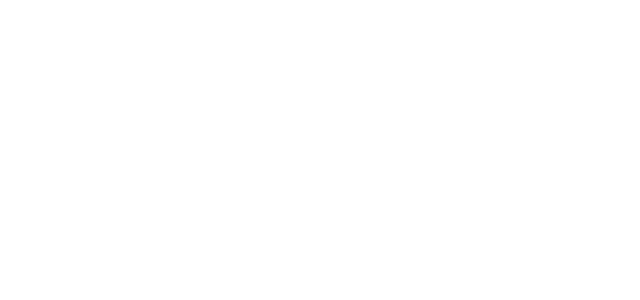
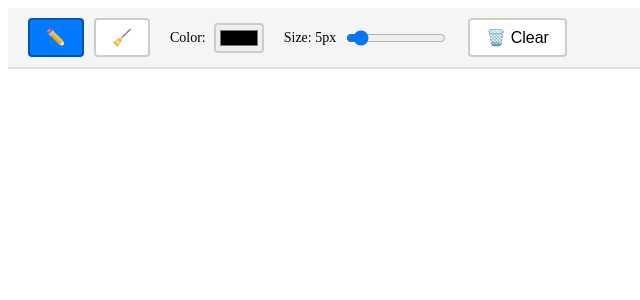
Before and after one commit to rosskuehl1/paint-app, a React (Vite) app: page / in a window 1280 px wide. Shown: the top 300 px of the page, without its empty margins (0-640 px from the left). Built offline with nearby package versions, Linux system fonts and the light colour scheme.

Commit message:
Add toolbar with pen, eraser, color picker, brush size, and clear functionality

```diff
--- a/src/app/app.module.css
+++ b/src/app/app.module.css
@@ -4,9 +4,75 @@
   width: 100vw;
   height: 100vh;
   overflow: hidden;
+  display: flex;
+  flex-direction: column;
+}
+
+.toolbar {
+  display: flex;
+  align-items: center;
+  gap: 20px;
+  padding: 10px 20px;
+  background-color: #f5f5f5;
+  border-bottom: 2px solid #ddd;
+  box-shadow: 0 2px 4px rgba(0, 0, 0, 0.1);
+}
+
+.toolGroup {
+  display: flex;
+  align-items: center;
+  gap: 10px;
+}
+
+.toolButton {
+  padding: 8px 16px;
+  border: 2px solid #ccc;
+  border-radius: 4px;
+  background-color: white;
+  cursor: pointer;
+  font-size: 16px;
+  transition: all 0.2s;
+}
+
+.toolButton:hover {
+  background-color: #e9e9e9;
+  border-color: #999;
+}
+
+.toolButton.active {
+  background-color: #007bff;
+  color: white;
+  border-color: #0056b3;
+}
+
+.label {
+  display: flex;
+  align-items: center;
+  gap: 8px;
+  font-size: 14px;
+  font-weight: 500;
+}
+
+.colorPicker {
+  width: 50px;
+  height: 30px;
+  border: 2px solid #ccc;
+  border-radius: 4px;
+  cursor: pointer;
+}
+
+.colorPicker:disabled {
+  opacity: 0.5;
+  cursor: not-allowed;
+}
+
+.slider {
+  width: 100px;
+  cursor: pointer;
 }
 
 .canvas {
   display: block;
   cursor: crosshair;
+  flex: 1;
 }
--- a/src/app/app.tsx
+++ b/src/app/app.tsx
@@ -1,8 +1,13 @@
-import { useRef, useEffect } from 'react';
+import { useRef, useEffect, useState } from 'react';
 import styles from './app.module.css';
+
+type Tool = 'pen' | 'eraser';
 
 export function App() {
   const canvasRef = useRef<HTMLCanvasElement>(null);
+  const [tool, setTool] = useState<Tool>('pen');
+  const [color, setColor] = useState('#000000');
+  const [brushSize, setBrushSize] = useState(5);
 
   useEffect(() => {
     const canvas = canvasRef.current;
@@ -13,7 +18,7 @@
 
     // Set canvas size
     canvas.width = window.innerWidth;
-    canvas.height = window.innerHeight;
+    canvas.height = window.innerHeight - 60; // Account for toolbar height
 
     // Fill with white background
     ctx.fillStyle = 'white';
@@ -22,6 +27,68 @@
 
   return (
     <div className={styles.container}>
+      <div className={styles.toolbar}>
+        <div className={styles.toolGroup}>
+          <button
+            className={`${styles.toolButton} ${tool === 'pen' ? styles.active : ''}`}
+            onClick={() => setTool('pen')}
+            title="Pen"
+          >
+            <span role="img" aria-label="Pen">✏️</span>
+          </button>
+          <button
+            className={`${styles.toolButton} ${tool === 'eraser' ? styles.active : ''}`}
+            onClick={() => setTool('eraser')}
+            title="Eraser"
+          >
+            <span role="img" aria-label="Eraser">🧹</span>
+          </button>
+        </div>
+
+        <div className={styles.toolGroup}>
+          <label className={styles.label}>
+            Color:
+            <input
+              type="color"
+              value={color}
+              onChange={(e) => setColor(e.target.value)}
+              className={styles.colorPicker}
+              disabled={tool === 'eraser'}
+            />
+          </label>
+        </div>
+
+        <div className={styles.toolGroup}>
+          <label className={styles.label}>
+            Size: {brushSize}px
+            <input
+              type="range"
+              min="1"
+              max="50"
+              value={brushSize}
+              onChange={(e) => setBrushSize(Number(e.target.value))}
+              className={styles.slider}
+            />
+          </label>
+        </div>
+
+        <div className={styles.toolGroup}>
+          <button
+            className={styles.toolButton}
+            onClick={() => {
+              const canvas = canvasRef.current;
+              if (!canvas) return;
+              const ctx = canvas.getContext('2d');
+              if (!ctx) return;
+              ctx.fillStyle = 'white';
+              ctx.fillRect(0, 0, canvas.width, canvas.height);
+            }}
+            title="Clear Canvas"
+          >
+            <span role="img" aria-label="Clear">🗑️</span> Clear
+          </button>
+        </div>
+      </div>
       <canvas ref={canvasRef} className={styles.canvas} />
     </div>
   );
```
